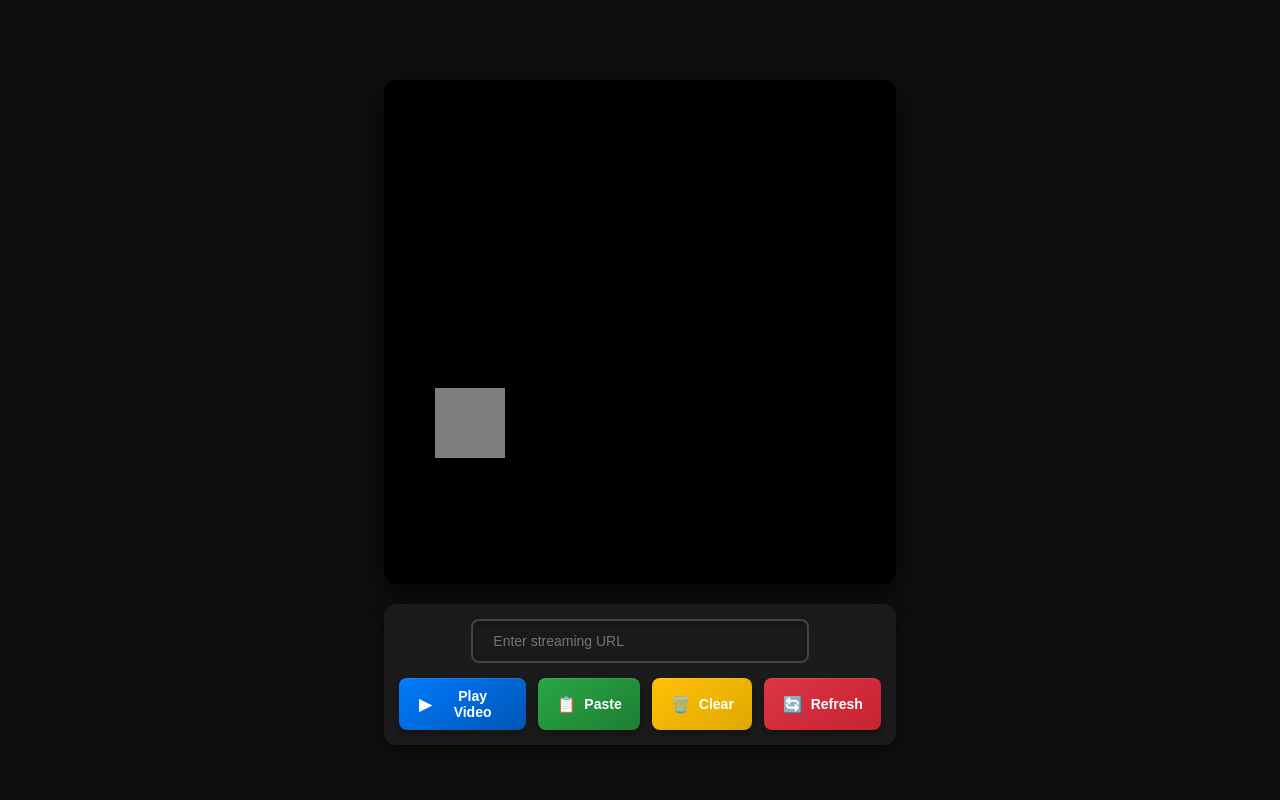
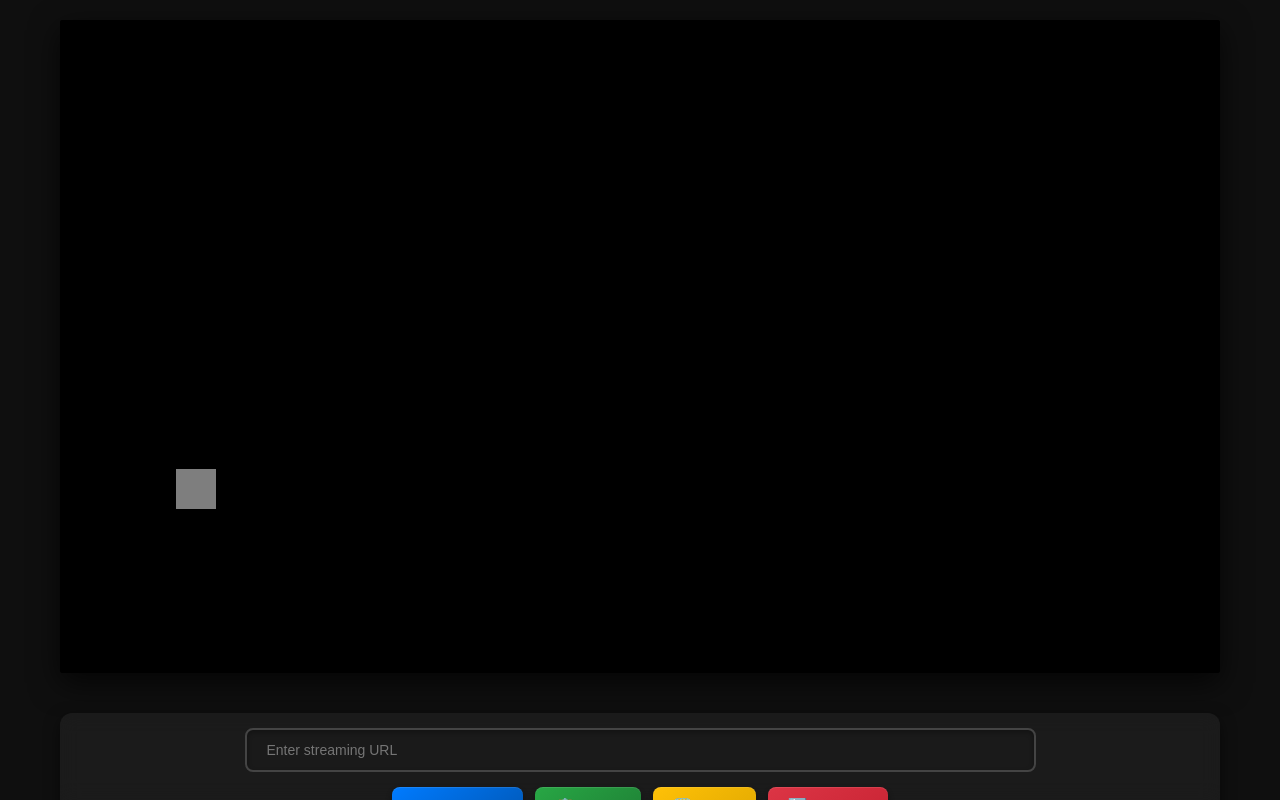
Before and after one commit to sirometv/playlist, a plain HTML site: page StreamingPlayer.html in a window 1280 px wide. Drawn offline with Linux system fonts and the light colour scheme; grey boxes are pictures that could not be loaded.

Commit message:
Update StreamingPlayer.html

```diff
--- a/StreamingPlayer.html
+++ b/StreamingPlayer.html
@@ -14,10 +14,12 @@
 
         body, html {
             height: 100%;
-            overflow: hidden;
+            overflow-x: hidden;
             font-family: 'Segoe UI', Tahoma, Geneva, Verdana, sans-serif;
             background: #0f0f0f;
             color: #fff;
+            display: flex;
+            flex-direction: column;
         }
 
         /* Disable text selection and image drag */
@@ -33,23 +35,30 @@
         }
 
         .main-container {
+            flex: 1;
             display: flex;
             flex-direction: column;
-            height: 100vh;
-            width: 100vw;
-            padding: 10vh 30vw 0 30vw;
+            padding: 20px;
+            max-width: 1200px;
+            margin: 0 auto;
+            width: 100%;
+            gap: 20px;
         }
 
         /* Player */
         .video-container {
-            flex: 0 0 70%;
+            flex: 100%;
             background: #000;
             display: flex;
             flex-direction: column;
             position: relative;
             border-radius: 12px;
             overflow: hidden;
+            box-shadow: 0 10px 30px rgba(0, 0, 0, 0.7);background: #000;
+            border-radius: 3px;
+            overflow: hidden;
             box-shadow: 0 10px 30px rgba(0, 0, 0, 0.7);
+            aspect-ratio: 16/9;
         }
 
         .video-wrapper {
@@ -71,8 +80,8 @@
 
         .video-watermark {
             position: absolute;
-            width: 70px;
-            height: 70px;
+            width: 40px;
+            height: 40px;
             bottom: 25%;
             left: 10%;
             z-index: 10;
@@ -275,11 +284,6 @@
 <div id="toast" class="toast"></div>
 
 <script>
-    // Disable right-click context menu
-    document.addEventListener('contextmenu', function(e) {
-        e.preventDefault();
-        return false;
-    });
 
     // Global variables
     let player;
```
